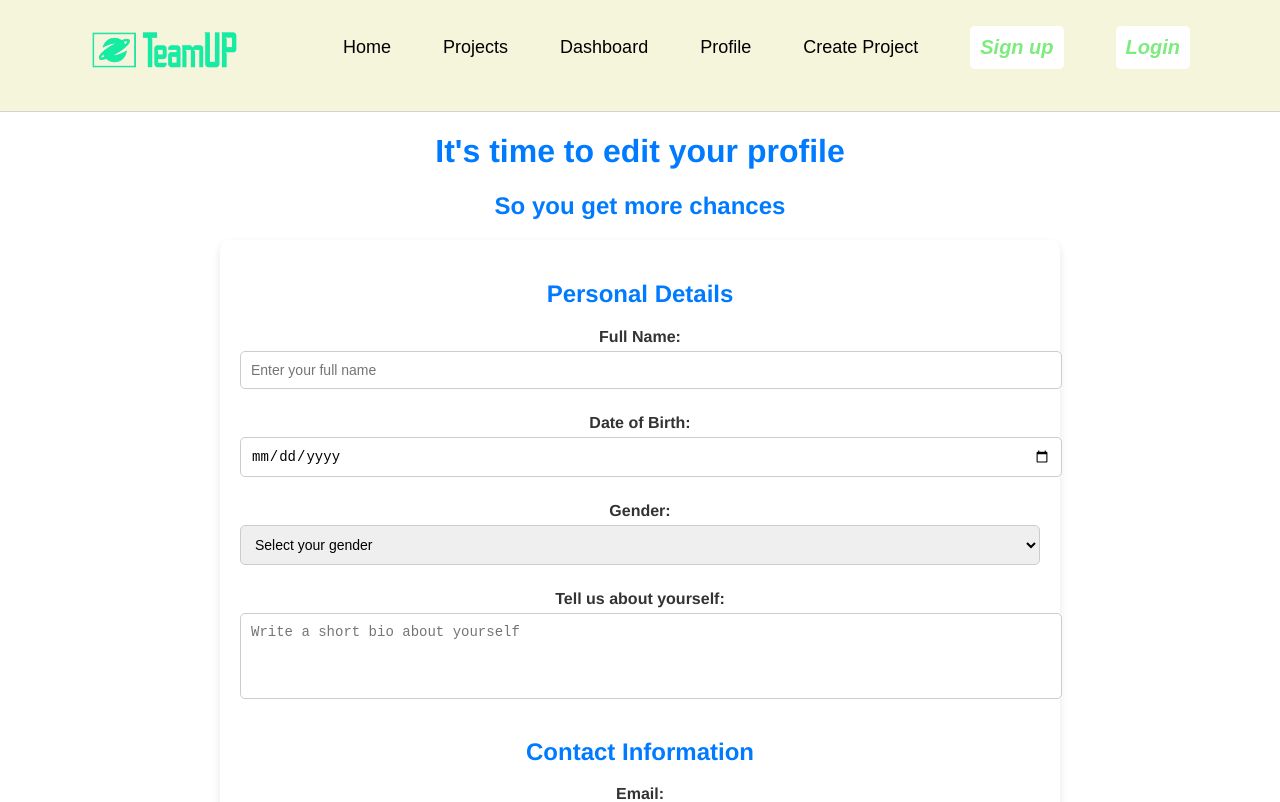
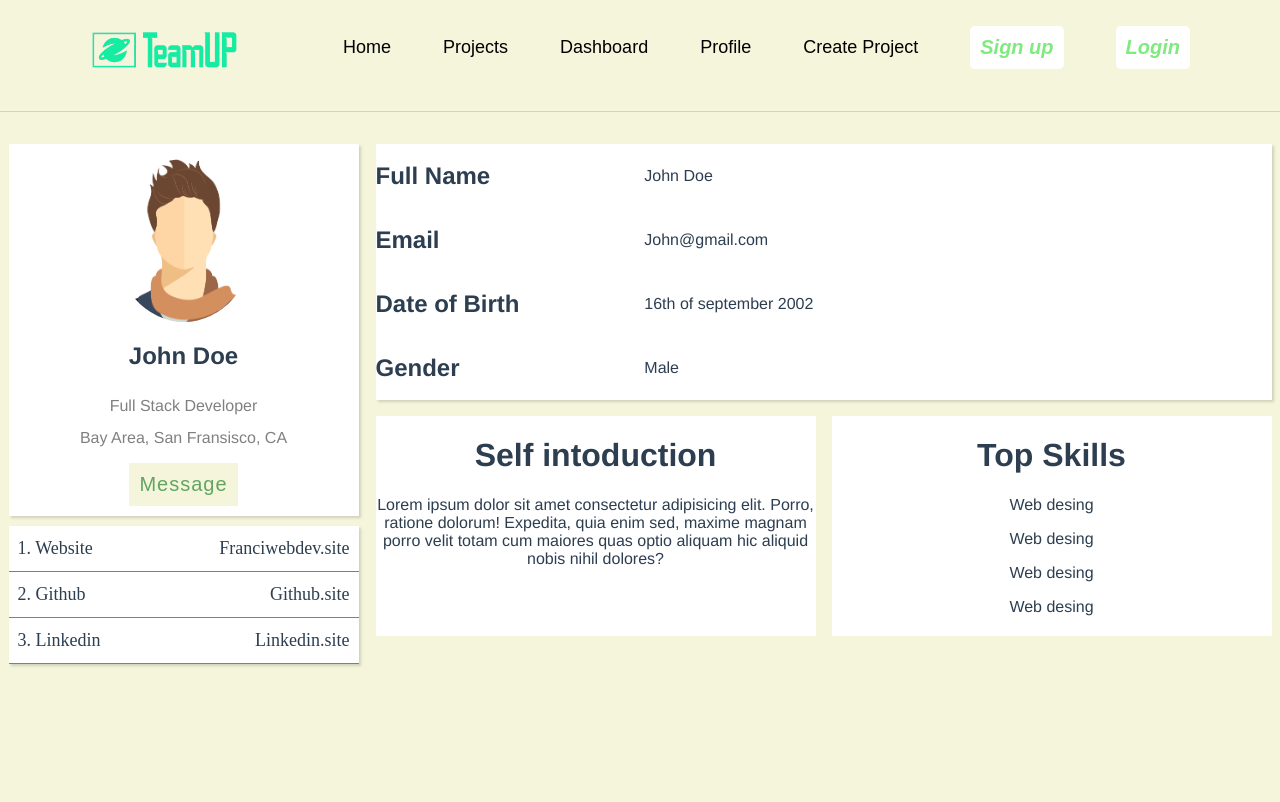
Before and after one commit to franci-rizai/teamup, a Vue app: page /Profile in a window 1280 px wide. Shown: the top 802 px of the page. Built offline with nearby package versions, Linux system fonts and the light colour scheme.

Commit message:
made the profile

```diff
--- a/src/App.vue
+++ b/src/App.vue
@@ -32,6 +32,7 @@ export default {
 <style>
 body{
   margin:0;
+  background: beige;
 }
 #app {
 
--- /dev/null
+++ b/src/views/CreateProfile.vue
@@ -0,0 +1,230 @@
+<template>
+    <div>
+      <h1>It's time to edit your profile</h1>
+      <h2>So you get more chances</h2>
+      <form @submit.prevent="saveProfile" class="userData">
+        <!-- Personal Details -->
+        <h2>Personal Details</h2>
+        <div class="PersonalDetails">
+          <div>
+            <label for="fullName"><strong>Full Name:</strong></label>
+            <input v-model="profile.fullName" id="fullName" type="text" placeholder="Enter your full name" required />
+
+            <label for="dob"><strong>Date of Birth:</strong></label>
+            <input v-model="profile.dob" id="dob" type="date" required />
+          </div>
+          <div>
+            <label for="gender"><strong>Gender:</strong></label>
+            <select v-model="profile.gender" id="gender" required>
+              <option value="" disabled>Select your gender</option>
+              <option value="Male">Male</option>
+              <option value="Female">Female</option>
+              <option value="Other">Other</option>
+            </select>
+
+            <label for="about"><strong>Tell us about yourself:</strong></label>
+            <textarea
+              v-model="profile.about"
+              id="about"
+              rows="4"
+              placeholder="Write a short bio about yourself"
+              required
+            ></textarea>
+          </div>
+        </div>
+
+        <!-- Contact Information -->
+        <h2>Contact Information</h2>
+        <div class="ContactInfo">
+          <div>
+            <label for="email"><strong>Email:</strong></label>
+            <input v-model="profile.email" id="email" type="email" placeholder="Enter your email" required />
+
+            <label for="phone"><strong>Phone Number:</strong></label>
+            <input v-model="profile.phone" id="phone" type="tel" placeholder="Enter your phone number" required />
+          </div>
+          <div>
+            <label for="address"><strong>Address (City, Country):</strong></label>
+            <input
+              v-model="profile.address"
+              id="address"
+              type="text"
+              placeholder="Enter your city and country"
+              required
+            />
+          </div>
+        </div>
+
+        <!-- Professional Details -->
+        <h2>Professional Details</h2>
+        <div class="ProfessionalDetails">
+          <div>
+            <label for="skills"><strong>Skills/Expertise:</strong></label>
+            <input
+              v-model="profile.skills"
+              id="skills"
+              type="text"
+              placeholder="E.g., Web Development, Graphic Design"
+              required
+            />
+
+            <label for="education"><strong>Education:</strong></label>
+            <input v-model="profile.education" id="education" type="text" placeholder="Enter your education" required />
+          </div>
+          <div>
+            <label for="experience"><strong>Work Experience:</strong></label>
+            <textarea
+              v-model="profile.experience"
+              id="experience"
+              rows="4"
+              placeholder="Describe your past work experiences"
+              required
+            ></textarea>
+
+            <label for="portfolio"><strong>Portfolio Links:</strong></label>
+            <input
+              v-model="profile.portfolio"
+              id="portfolio"
+              type="url"
+              placeholder="Link to your portfolio or website"
+            />
+          </div>
+        </div>
+
+        <button type="submit" class="save-button">Save Profile</button>
+        <p v-if="message" :class="{'success': success, 'error': !success}">{{ message }}</p>
+      </form>
+    </div>
+  </template>
+
+  <script>
+  import axios from 'axios';
+
+  export default {
+    data() {
+      return {
+        profile: {
+            username:"",
+          fullName: "",
+          dob: "",
+          gender: "",
+          about: "",
+
+          phone: "",
+          address: "",
+          skills: "",
+          education: "",
+          experience: "",
+          portfolio: "",
+          lastname:"",
+        },
+        message: "", // Message for success or error feedback
+        success: false, // Determines the message type
+      };
+    },
+    mounted(){
+        this.profile.username = localStorage.getItem('authToken');
+
+    },
+    methods: {
+
+      async saveProfile() {
+        try {
+          const response = await axios.post("http://localhost:3001/userInfo", {
+            username: this.profile.username, // Replace with dynamic username if needed
+            fullName: this.profile.fullName,
+    dob: this.profile.dob,
+    gender: this.profile.gender,
+    about: this.profile.about,
+    email: this.profile.email,
+    phone: this.profile.phone,
+    address: this.profile.address,
+    skills: this.profile.skills,
+    education: this.profile.education,
+    experience: this.profile.experience,
+    portfolio: this.profile.portfolio,
+          });
+
+          if (response.status === 200) {
+            this.message = "Profile updated successfully!";
+            this.success = true;
+          } else {
+            this.message = "Failed to update profile.";
+            this.success = false;
+          }
+        } catch (error) {
+          this.message = "An error occurred while updating the profile.";
+          this.success = false;
+          console.error("Error:", error);
+        }
+      },
+
+    },
+  };
+  </script>
+
+  <style scoped>
+  /* General Styling */
+  .userData {
+    max-width: 800px;
+    margin: 0 auto;
+    padding: 20px;
+    background: #fff;
+    border-radius: 10px;
+    box-shadow: 0 4px 8px rgba(0, 0, 0, 0.1);
+  }
+
+  h1,
+  h2 {
+    text-align: center;
+    color: #007bff;
+  }
+
+  label {
+    display: block;
+    margin-top: 10px;
+    font-weight: bold;
+    color: #333;
+  }
+
+  input,
+  select,
+  textarea {
+    width: 100%;
+    padding: 10px;
+    margin: 5px 0 15px;
+    border: 1px solid #ccc;
+    border-radius: 5px;
+    font-size: 14px;
+  }
+
+  textarea {
+    resize: none;
+  }
+
+  .save-button {
+    display: block;
+    width: 100%;
+    padding: 10px;
+    font-size: 16px;
+    background-color: #007bff;
+    color: #fff;
+    border: none;
+    border-radius: 5px;
+    cursor: pointer;
+  }
+
+  .save-button:hover {
+    background-color: #0056b3;
+  }
+
+  .success {
+    color: green;
+    text-align: center;
+  }
+
+  .error {
+    color: red;
+    text-align: center;
+  }
+  </style>
--- a/src/views/Profile.vue
+++ b/src/views/Profile.vue
@@ -1,230 +1,208 @@
 <template>
+    <div class="template">
+
+        <div class="left-side">
+            <div class="profile">
+                <img src="../assets/avatar.png">
+                <h2>John Doe</h2>
+                <p>Full Stack Developer</p>
+                <p>Bay Area, San Fransisco, CA</p>
+
+                <button>
+                    Message
+                </button>
+            </div>
+            <div class="links">
                 <div>
-      <h1>It's time to edit your profile</h1>
-      <h2>So you get more chances</h2>
-      <form @submit.prevent="saveProfile" class="userData">
-        <!-- Personal Details -->
-        <h2>Personal Details</h2>
-        <div class="PersonalDetails">
-          <div>
-            <label for="fullName"><strong>Full Name:</strong></label>
-            <input v-model="profile.fullName" id="fullName" type="text" placeholder="Enter your full name" required />
-
-            <label for="dob"><strong>Date of Birth:</strong></label>
-            <input v-model="profile.dob" id="dob" type="date" required />
+                    <p>&nbsp; 1. Website</p>
+                    <p>Franciwebdev.site &nbsp; </p>
                 </div>
                 <div>
-            <label for="gender"><strong>Gender:</strong></label>
-            <select v-model="profile.gender" id="gender" required>
-              <option value="" disabled>Select your gender</option>
-              <option value="Male">Male</option>
-              <option value="Female">Female</option>
-              <option value="Other">Other</option>
-            </select>
+                    <p>&nbsp; 2. Github</p>
+                    <p>Github.site &nbsp;</p>
+                </div>
+                <div>
+                    <p>&nbsp; 3. Linkedin</p>
+                    <p>Linkedin.site &nbsp;</p>
+                </div>
 
-            <label for="about"><strong>Tell us about yourself:</strong></label>
-            <textarea
-              v-model="profile.about"
-              id="about"
-              rows="4"
-              placeholder="Write a short bio about yourself"
-              required
-            ></textarea>
             </div>
         </div>
 
-        <!-- Contact Information -->
-        <h2>Contact Information</h2>
-        <div class="ContactInfo">
+        <div class="right-side">
+            <div class="personal-info">
                 <div>
-            <label for="email"><strong>Email:</strong></label>
-            <input v-model="profile.email" id="email" type="email" placeholder="Enter your email" required />
-
-            <label for="phone"><strong>Phone Number:</strong></label>
-            <input v-model="profile.phone" id="phone" type="tel" placeholder="Enter your phone number" required />
+                    <h2>Full Name</h2>
+                    <p> John Doe </p>
                 </div>
                 <div>
-            <label for="address"><strong>Address (City, Country):</strong></label>
-            <input
-              v-model="profile.address"
-              id="address"
-              type="text"
-              placeholder="Enter your city and country"
-              required
-            />
+                    <h2>Email</h2>
+                    <p> John@gmail.com</p>
+                </div>
+                <div>
+                    <h2>Date of Birth</h2>
+                    <p> 16th of september 2002 </p>
+                </div>
+                <div>
+                    <h2>Gender</h2>
+                    <p> Male </p>
+                </div>
+
+            </div>
+
+            <div class="project-skills">
+                <div class="desc">
+                    <h1>Self intoduction</h1>
+                    <p>
+                        Lorem ipsum dolor sit amet consectetur adipisicing elit. Porro, ratione dolorum! Expedita, quia enim sed, maxime magnam porro velit totam cum maiores quas optio aliquam hic aliquid nobis nihil dolores?
+                    </p>
+
+                </div>
+                <div class="skills">
+                    <h1>Top Skills</h1>
+                    <p>Web desing</p>
+                    <p>Web desing</p>
+                    <p>Web desing</p>
+                    <p>Web desing</p>
+                </div>
             </div>
         </div>
 
-        <!-- Professional Details -->
-        <h2>Professional Details</h2>
-        <div class="ProfessionalDetails">
-          <div>
-            <label for="skills"><strong>Skills/Expertise:</strong></label>
-            <input
-              v-model="profile.skills"
-              id="skills"
-              type="text"
-              placeholder="E.g., Web Development, Graphic Design"
-              required
-            />
-
-            <label for="education"><strong>Education:</strong></label>
-            <input v-model="profile.education" id="education" type="text" placeholder="Enter your education" required />
-          </div>
-          <div>
-            <label for="experience"><strong>Work Experience:</strong></label>
-            <textarea
-              v-model="profile.experience"
-              id="experience"
-              rows="4"
-              placeholder="Describe your past work experiences"
-              required
-            ></textarea>
-
-            <label for="portfolio"><strong>Portfolio Links:</strong></label>
-            <input
-              v-model="profile.portfolio"
-              id="portfolio"
-              type="url"
-              placeholder="Link to your portfolio or website"
-            />
-          </div>
     </div>
 
-        <button type="submit" class="save-button">Save Profile</button>
-        <p v-if="message" :class="{'success': success, 'error': !success}">{{ message }}</p>
-      </form>
-    </div>
 </template>
 
 <script>
-  import axios from 'axios';
+export default {
 
-  export default {
-    data() {
-      return {
-        profile: {
-            username:"",
-          fullName: "",
-          dob: "",
-          gender: "",
-          about: "",
-
-          phone: "",
-          address: "",
-          skills: "",
-          education: "",
-          experience: "",
-          portfolio: "",
-          lastname:"",
-        },
-        message: "", // Message for success or error feedback
-        success: false, // Determines the message type
-      };
-    },
-    mounted(){
-        this.profile.username = localStorage.getItem('authToken');
-
-    },
-    methods: {
-
-      async saveProfile() {
-        try {
-          const response = await axios.post("http://localhost:3001/userInfo", {
-            username: this.profile.username, // Replace with dynamic username if needed
-            fullName: this.profile.fullName,
-    dob: this.profile.dob,
-    gender: this.profile.gender,
-    about: this.profile.about,
-    email: this.profile.email,
-    phone: this.profile.phone,
-    address: this.profile.address,
-    skills: this.profile.skills,
-    education: this.profile.education,
-    experience: this.profile.experience,
-    portfolio: this.profile.portfolio,
-          });
-
-          if (response.status === 200) {
-            this.message = "Profile updated successfully!";
-            this.success = true;
-          } else {
-            this.message = "Failed to update profile.";
-            this.success = false;
 }
-        } catch (error) {
-          this.message = "An error occurred while updating the profile.";
-          this.success = false;
-          console.error("Error:", error);
-        }
-      },
-
-    },
-  };
 </script>
 
 <style scoped>
-  /* General Styling */
-  .userData {
-    max-width: 800px;
-    margin: 0 auto;
-    padding: 20px;
-    background: #fff;
-    border-radius: 10px;
-    box-shadow: 0 4px 8px rgba(0, 0, 0, 0.1);
+.project-skills{
+    display: flex;
+    margin-top: 1em;
+    gap: 1em;
+    justify-content: space-between;
+    align-items: center;
+}
+.desc{
+    background-color: white;
+    width: 50%;
+    aspect-ratio: 16/8;
 }
 
-  h1,
-  h2 {
-    text-align: center;
-    color: #007bff;
+.skills{
+    background-color: white;
+    width: 50%;
+    aspect-ratio: 16/8;
+}
+.left-side{
+    display: flex;
+    flex-direction: column;
+    align-items: center;
+    justify-content: center;
 }
 
-  label {
-    display: block;
-    margin-top: 10px;
-    font-weight: bold;
-    color: #333;
+img{
+    width: 140px;
+    border-radius: 100%;
+    margin-top: 15px;
+
 }
 
-  input,
-  select,
-  textarea {
-    width: 100%;
-    padding: 10px;
-    margin: 5px 0 15px;
-    border: 1px solid #ccc;
-    border-radius: 5px;
-    font-size: 14px;
+.template{
+    margin-top: 2em;
+    display: flex;
+    justify-content: space-around;
+    align-items: start;
+
 }
 
-  textarea {
-    resize: none;
+.profile p{
+    color: gray;
+    margin: 7px;
 }
 
-  .save-button {
-    display: block;
-    width: 100%;
+.profile button{
+margin:auto;
+background: beige;
+border: none ;
 padding: 10px;
-    font-size: 16px;
-    background-color: #007bff;
-    color: #fff;
-    border: none;
-    border-radius: 5px;
-    cursor: pointer;
+font-size: 20px;
+color: rgb(97, 165, 97);
+letter-spacing: 1px;
 }
 
-  .save-button:hover {
-    background-color: #0056b3;
+.profile{
+background: white;
+display: flex;
+flex-direction: column;
+align-items: center;
+width: 350px;
+aspect-ratio: 16/17;
+text-align: center;
+
+box-shadow: rgba(0, 0, 0, 0.15) 1.95px 1.95px 2.6px;
 }
 
-  .success {
-    color: green;
-    text-align: center;
+.links{
+    display: flex;
+    justify-content: center;
+    align-items: center;
+    flex-direction: column;
+    background: white;
+    margin-top: 10px;
+    box-shadow: rgba(0, 0, 0, 0.15) 1.95px 1.95px 2.6px;
+    width:350px;
+
+}
+.links div{
+
+display: flex;
+display: flex;
+    justify-content: space-between
+    ;
+    width: 100%;
+   height: 45px;
+   font-size: 18px;
+
+
+   font-family: 'Times New Roman', Times, serif;
+    align-items: center;
+    border-bottom: 1px solid gray;
+
 }
 
-  .error {
-    color: red;
-    text-align: center;
+
+.personal-info{
+    display: flex;
+    flex-direction: column;
+    box-shadow: rgba(0, 0, 0, 0.15) 1.95px 1.95px 2.6px;
+    background-color: white;
+
 }
+
+.right-side{
+
+    width:70%;
+
+}
+.personal-info div{
+    display: flex;
+    align-items: center;
+    justify-content: space-between;
+    height: 4rem;
+
+
+
+}
+.personal-info div p{
+    text-align: left;
+
+    width: 70%;
+
+}
+
+
 </style>
```
Also changed, not shown: src/router/index.js (+11 -4 lines). Lines whose indentation alone changed are shown as unchanged.
